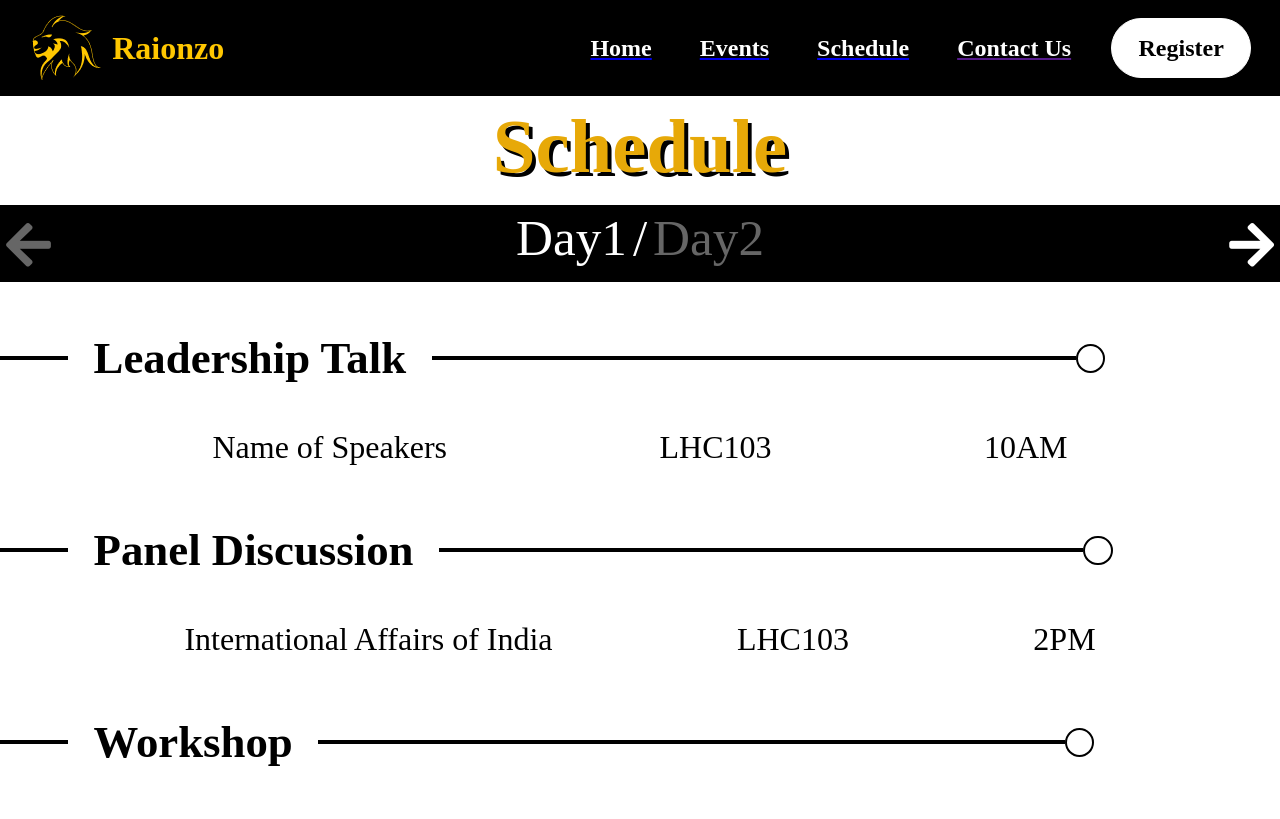
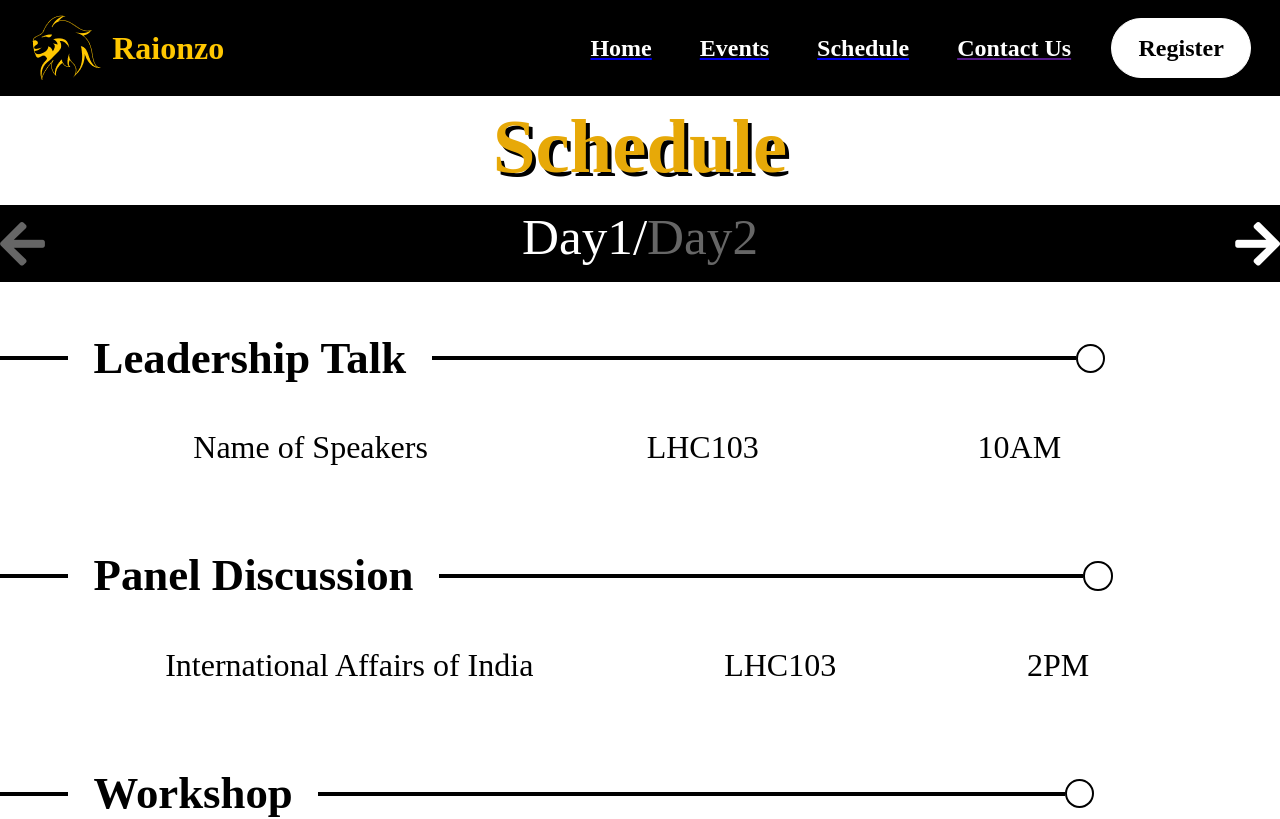
Before and after one commit to alumnicelliitr/Raionzo-website, a React (Create React App) app in the folder website/: page /schedule in a window 1280 px wide. Shown: the top 819 px of the page. Built offline with nearby package versions, Linux system fonts and the light colour scheme.

Commit message:
improved css and eventinfo

```diff
--- a/website/src/components/container_1.js
+++ b/website/src/components/container_1.js
@@ -1,14 +1,14 @@
 import React from 'react';
-import im from './images/im.png'
+import imgthomso from './images/im.png'
 import './css/container_1.css';
 
 
 function CONTAINER1(props) {
   return (
     <div className="container">
-   <div className="box"/>
+   <div className="boxforheading"/>
    <div className="heading" style={{color:`${props.colr}`}}> {props.heading} </div>
-   <div className="imgthomso"><img  className=" imgthomso1" src={im} alt="image"/></div>
+   <div className="imgthomso"><img  className=" imgthomso1" src={imgthomso} alt=""/></div>
     </div>
   );
 }
--- a/website/src/components/css/container_1.css
+++ b/website/src/components/css/container_1.css
@@ -5,18 +5,20 @@
 }
 
 
-.box
+.boxforheading
 {
 width: 3vw;
 height: 5vw;
 border:1px solid black;
 background-color:black;
+
 }
 .container
 {
   display:flex;
 align-items: baseline;
 overflow: hidden;
+padding-top: 1.2vw;
 }
 
 .heading
@@ -41,3 +43,8 @@ width:20vw;
   width:72vw;
 
 }
+@media only screen and (max-width:600px)
+{
+  .boxforheading{
+  width:10vw;}
+}
--- a/website/src/components/css/container_3.css
+++ b/website/src/components/css/container_3.css
@@ -37,7 +37,7 @@
     font-family: Montserrat;
     font-style: normal;
     font-weight: 500;
-    font-size: 2.6vw;
+    font-size: 2.2vw;
     text-align: right;
     color: #000000;
     line-height: 5vw;
--- a/website/src/components/css/container_4.css
+++ b/website/src/components/css/container_4.css
@@ -28,7 +28,7 @@
     font-family: Montserrat;
     font-style: normal;
     font-weight: 500;
-    font-size: 2.6vw;
+    font-size: 2.2vw;
     line-height: 4vw;
     color:white;
 }
--- a/website/src/schedule/schedule_2.css
+++ b/website/src/schedule/schedule_2.css
@@ -9,5 +9,6 @@
     line-height: 4vw;
     color: #000000;
     margin-top: 3vw;
-    margin-left: -2     vw;
+    margin-left: -2vw;
+    padding-bottom:2vw;
 }
--- a/website/src/schedule/schedule_container.css
+++ b/website/src/schedule/schedule_container.css
@@ -31,6 +31,8 @@ justify-content: space-between;
     font-size: 4vw;
     line-height: 5vw;
     color: #FFFFFF;
+    display: inline-flex;
+    cursor: pointer;
 }
 .schedulebutton
 {
@@ -43,6 +45,7 @@ justify-content: space-between;
     line-height: 5vw;
     color: #FFFFFF;
     opacity: 0.4;
+    cursor: pointer;
 }
 .activescheduleclass
 {
@@ -54,4 +57,5 @@ justify-content: space-between;
     font-weight: normal;
     font-size: 4vw;
     line-height: 5vw;
+    cursor: pointer;
 }
--- a/website/src/schedule/schedule_container.js
+++ b/website/src/schedule/schedule_container.js
@@ -60,17 +60,17 @@ class  SCHEDULE extends React.Component {
             <div className="schedule_heading">Schedule</div>
                 <div className="schedule_switchbar">
                         <div className="schedule_switchbar_previous">
-                            <button className={this.state.isActive ?   'activescheduleclass' : 'schedulebutton'}   onClick={this.daySchedule}>
+                            <div className={this.state.isActive ?   'activescheduleclass' : 'schedulebutton'}   onClick={this.daySchedule}>
                             <i  className="fa fa-arrow-left" style={{color:"white",fontSize:"4vw",marginTop:"1vw"}}></i>
-                            </button>
+                            </div>
                           </div>
                         <div className="schedule_switchbar_daydata">
-                          <button className={this.state.isActive ?  'schedulebutton' : "activescheduleclass"} onClick={this.daySchedule}>Day1</button>
-                          /<button className={this.state.isActive ?   'activescheduleclass' : 'schedulebutton'} onClick={this.nextDaySchedule}>Day2</button>
+                          <div className={this.state.isActive ?  'schedulebutton' : "activescheduleclass"} onClick={this.daySchedule}>Day1</div>
+                          /<div className={this.state.isActive ?   'activescheduleclass' : 'schedulebutton'} onClick={this.nextDaySchedule}>Day2</div>
                           </div>
                         <div className="schedule_switchbar_next">
-                          <button className={this.state.isActive ?  'schedulebutton' : "activescheduleclass"} onClick={this.nextDaySchedule}>
-                            <i  className="fa fa-arrow-right" style={{color:"white",fontSize:"4vw",marginTop:"1vw"}}></i></button>
+                          <div className={this.state.isActive ?  'schedulebutton' : "activescheduleclass"} onClick={this.nextDaySchedule}>
+                            <i  className="fa fa-arrow-right" style={{color:"white",fontSize:"4vw",marginTop:"1vw"}}></i></div>
                             </div>
                 </div>
                 {this.renderSchedule()}
```
Also changed, not shown: website/src/eventData/eventcomponent1.js (+10 -5 lines), website/src/eventData/eventmaincontainer.js (+5 -5 lines).
